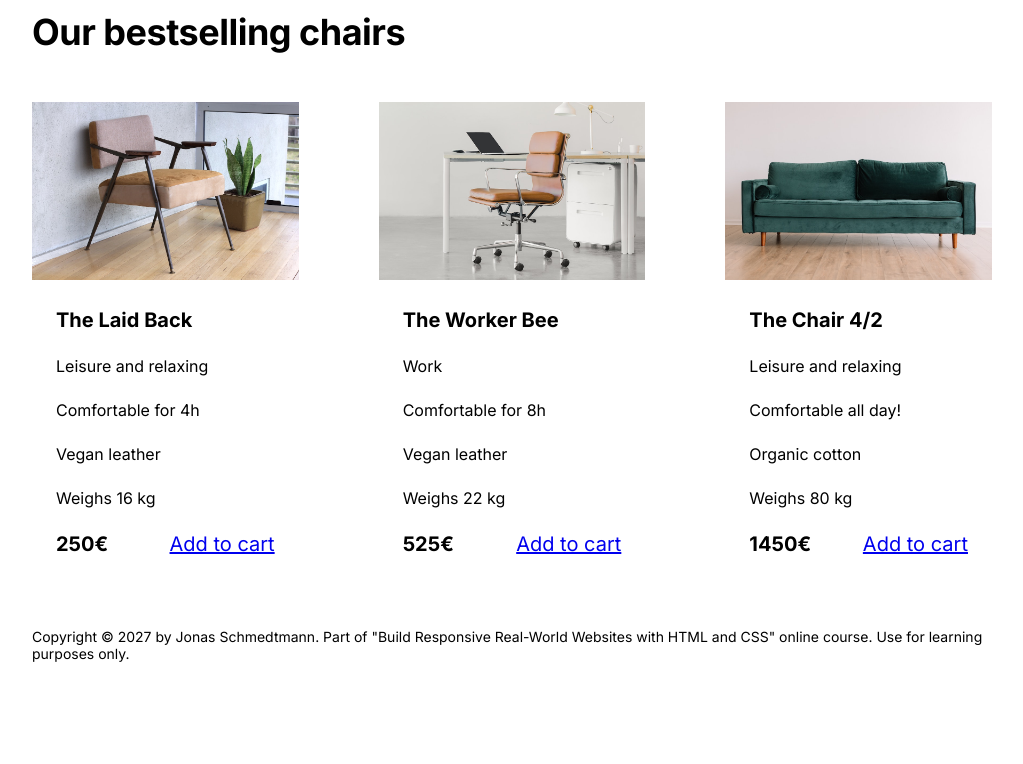
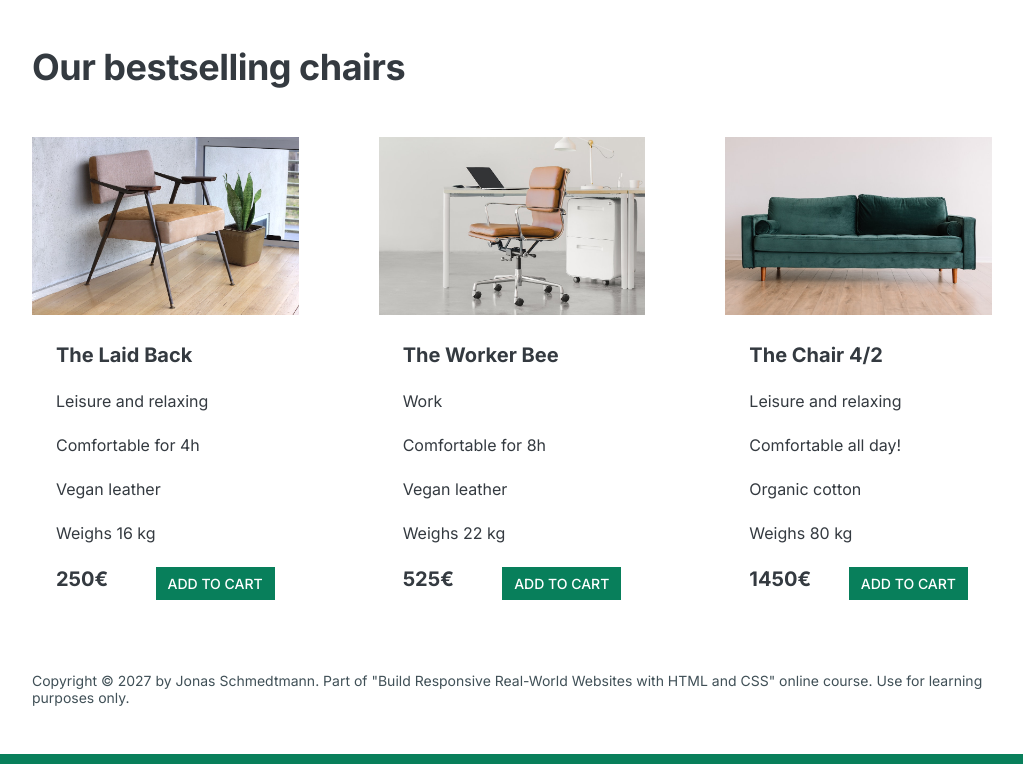
Before and after one commit to ualiurrahat/lisbon-chair-shop, a plain HTML site: page index.html in a window 1280 px wide. Shown: the part 1098-1862 px from the top of the page, without its empty margins (128-1151 px from the left). Before the commit the page ends 1808 px from the top, so only its background shows below. Drawn offline with Linux system fonts and the light colour scheme.

Commit message:
added typography,button styles and other styles

```diff
--- a/style.css
+++ b/style.css
@@ -4,6 +4,9 @@ SPACING SYSTEM (px)
 
 FONT SIZE SYSTEM (px)
 10 / 12 / 14 / 16 / 18 / 20 / 24 / 30 / 36 / 44 / 52 / 62 / 74 / 86 / 98
+
+MAIN COLOR: #087f5b;
+GREY COLOR: #343a40;
 */
 
 * {
@@ -17,6 +20,8 @@ FONT SIZE SYSTEM (px)
 /* ------------------------ */
 body {
   font-family: "Inter", sans-serif;
+  color: #343a40;
+  border-bottom: 10px solid #087f5b;
 }
 
 .container {
@@ -42,6 +47,27 @@ h2 {
   column-gap: 80px;
 }
 
+.btn:link,
+.btn:visited {
+  background-color: #087f5b;
+  color: #fff;
+  display: inline-block;
+  text-decoration: none;
+  font-weight: 500;
+  text-transform: uppercase;
+}
+.btn:hover,
+.btn:active {
+  background-color: #099268;
+}
+.btn--big {
+  font-size: 18px;
+  padding: 16px 32px;
+}
+.btn--small {
+  font-size: 14px;
+  padding: 8px 12px;
+}
 /* ------------------------ */
 /* COMPONENT STYLES */
 /* ------------------------ */
@@ -92,6 +118,9 @@ img {
 
 /* TESTIMONIAL */
 .testimonial-section {
+  background-color: #087f5b;
+  color: #fff;
+  padding: 24px;
 }
 
 .testimonial-box {
@@ -150,4 +179,5 @@ h3 {
 footer {
   margin-bottom: 48px;
   font-size: 14px;
+  color: #405057;
 }
```
